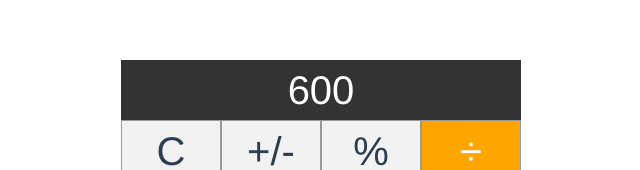
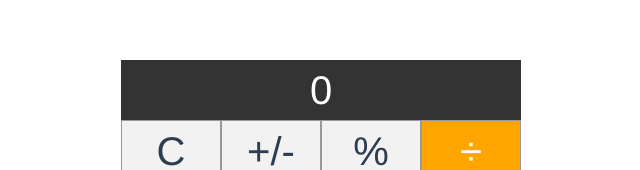
Before and after one commit to mserykh/vue-calc, a Vue app: page / in a window 1280 px wide. Shown: the top 170 px of the page, without its empty margins (319-959 px from the left). Built offline with nearby package versions, Linux system fonts and the light colour scheme.

Commit message:
Reset the starting value and made operators work

```diff
--- a/src/components/Calculator.vue
+++ b/src/components/Calculator.vue
@@ -28,7 +28,7 @@ export default {
   data () {
     return {
       previous: null,
-      current: '600',
+      current: '',
       operator: null,
       isOperatorClicked: false,
     }
@@ -46,6 +46,10 @@ export default {
       this.current = `${parseFloat(this.current) / 100}`;
     },
     append(number) {
+      if (this.isOperatorClicked) {
+        this.current = '';
+        this.isOperatorClicked = false;
+      }
       this.current = `${this.current}${number}`;
     },
     dot() {
@@ -53,20 +57,33 @@ export default {
         this.append('.');
       }
     },
+    setPrevious() {
+      this.previous = this.current;
+      this.isOperatorClicked = true;
+    },
+
     divide() {
       this.operator = (a, b) => a / b;
+      this.setPrevious();
     },
     times() {
       this.operator = (a, b) => a * b;
+      this.setPrevious();
     },
     minus() {
       this.operator = (a, b) => a - b;
+      this.setPrevious();
     },
     add() {
       this.operator = (a, b) => a + b;
+      this.setPrevious();
     },
     equal() {
-
+        this.current = `${this.operator(
+          parseFloat(this.previous),
+          parseFloat(this.current)
+          )}`;
+          this.previous = null;
     }
   }
 }
```
